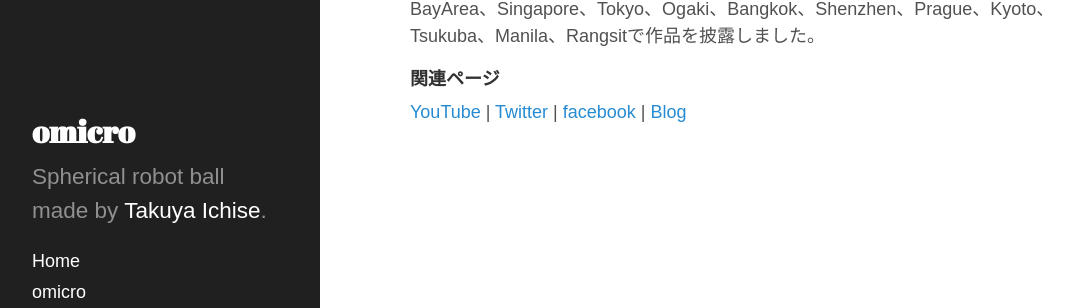
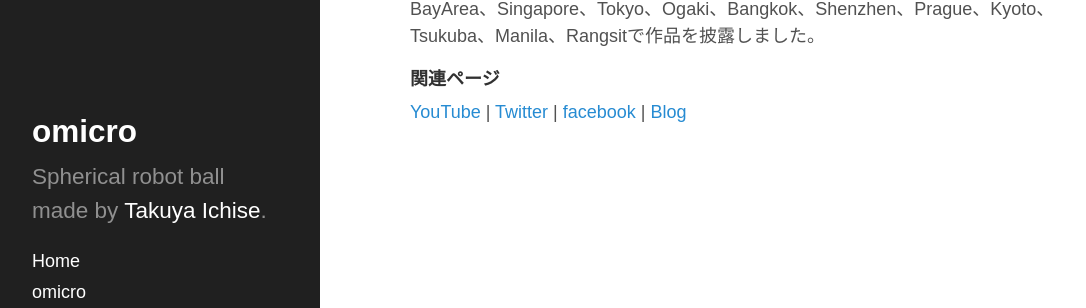
Before and after one commit to tichise/omicro.tokyo, a Jekyll site: the page built from maker.md, in a window 1280 px wide. Shown: the part 416-724 px from the top of the page, without its empty margins (4-1090 px from the left). Built offline with Jekyll 4.4.1, drawn with Linux system fonts in a browser that asks for light colours; Markdown is read by kramdown in place of the engine named in the settings.

Commit message:
Update hyde.css

```diff
--- a/public/css/hyde.css
+++ b/public/css/hyde.css
@@ -79,7 +79,7 @@ html {
 .sidebar-about h1 {
   color: #fff;
   margin-top: 0;
-  font-family: "Abril Fatface", serif;
+  font-family: "Noto Sans JP",sans-serif;
   font-size: 1.75rem;
 }
 
```
